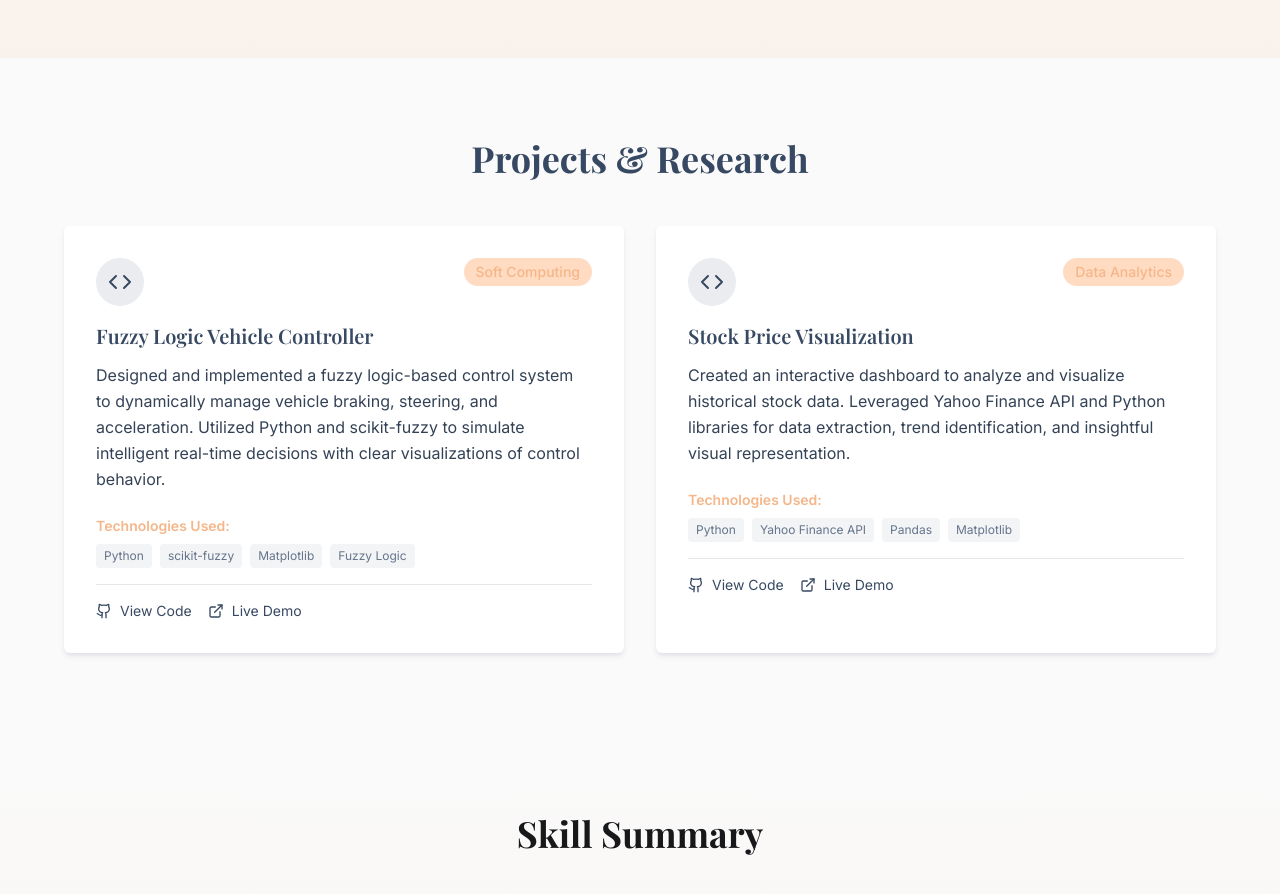
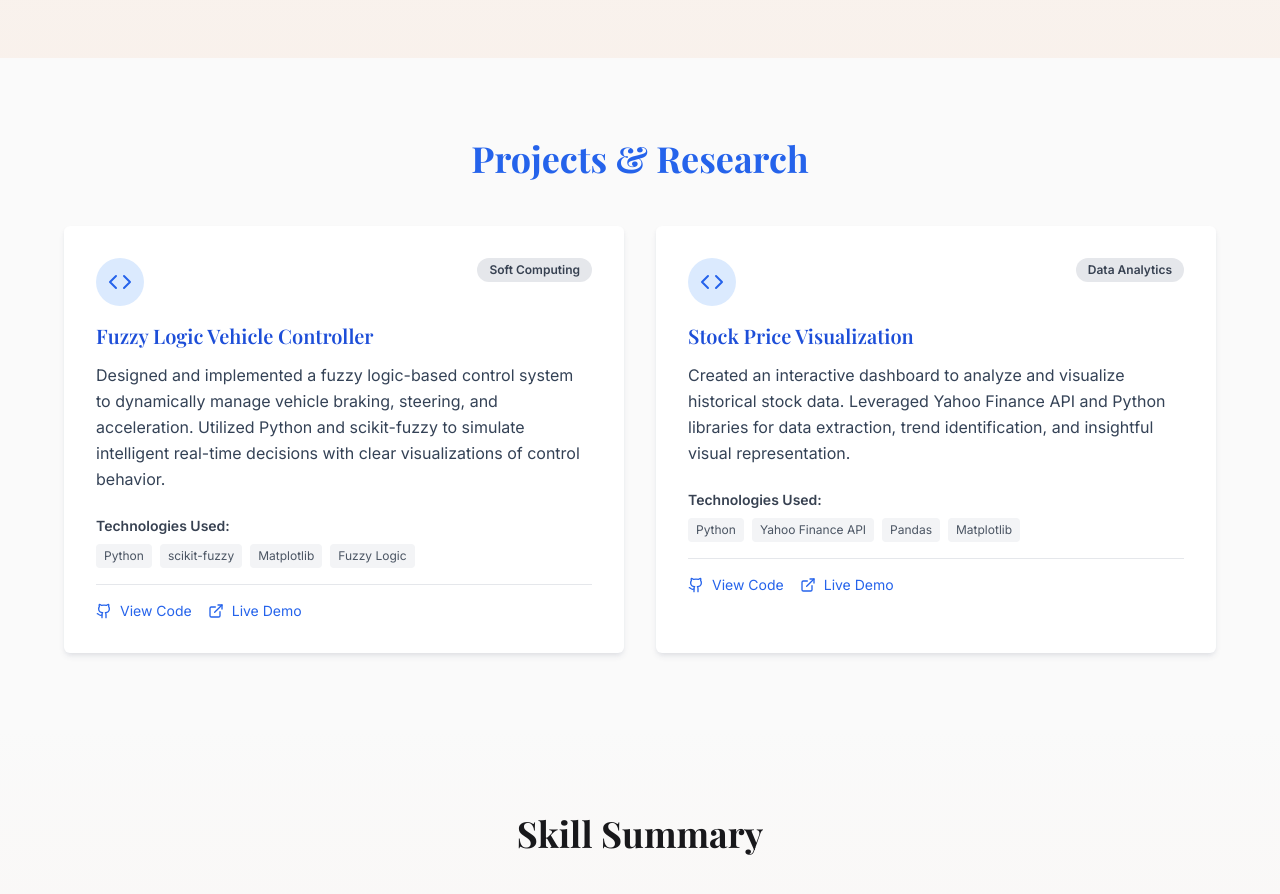
Before and after one commit to NivasBaluju/nivasportfolio, a React (Vite) app: page / in a window 1280 px wide. Shown: the part 2820-3714 px from the top of the page. Built offline with nearby package versions, Linux system fonts and the light colour scheme.

Commit message:
Update Projects.tsx

```diff
--- a/src/components/Projects.tsx
+++ b/src/components/Projects.tsx
@@ -22,7 +22,7 @@ const Projects = () => {
     <section id="projects" className="py-20 bg-background">
       <div className="container mx-auto px-6">
         <div className="max-w-6xl mx-auto">
-          <h2 className="font-serif text-4xl font-bold text-center mb-12 text-primary">
+          <h2 className="font-serif text-4xl font-bold text-center mb-12 text-blue-600">
             Projects & Research
           </h2>
 
@@ -34,15 +34,15 @@ const Projects = () => {
               >
                 <div className="p-8">
                   <div className="flex items-start justify-between mb-4">
-                    <div className="bg-primary/10 p-3 rounded-full">
-                      <Code className="w-6 h-6 text-primary" />
+                    <div className="bg-blue-100 p-3 rounded-full">
+                      <Code className="w-6 h-6 text-blue-600" />
                     </div>
-                    <span className="text-sm font-medium text-secondary bg-accent px-3 py-1 rounded-full">
+                    <span className="text-xs font-semibold text-gray-700 bg-gray-200 px-3 py-1 rounded-full">
                       {project.category}
                     </span>
                   </div>
 
-                  <h3 className="font-serif text-xl font-semibold text-primary mb-3">
+                  <h3 className="font-serif text-xl font-semibold text-blue-700 mb-3">
                     {project.title}
                   </h3>
 
@@ -52,14 +52,14 @@ const Projects = () => {
 
                   <div className="space-y-4">
                     <div>
-                      <h4 className="text-sm font-semibold text-secondary mb-2">
+                      <h4 className="text-sm font-semibold text-gray-700 mb-2">
                         Technologies Used:
                       </h4>
                       <div className="flex flex-wrap gap-2">
                         {project.technologies.map((tech, techIndex) => (
                           <span
                             key={techIndex}
-                            className="text-xs bg-muted text-muted-foreground px-2 py-1 rounded"
+                            className="text-xs bg-gray-100 text-gray-600 px-2 py-1 rounded"
                           >
                             {tech}
                           </span>
@@ -71,7 +71,7 @@ const Projects = () => {
                       <a
                         href="#"
                         aria-label="View source code on GitHub"
-                        className="flex items-center space-x-2 text-primary hover:text-secondary transition-colors"
+                        className="flex items-center space-x-2 text-blue-600 hover:text-blue-800 transition-colors"
                       >
                         <Github className="w-4 h-4" />
                         <span className="text-sm">View Code</span>
@@ -79,7 +79,7 @@ const Projects = () => {
                       <a
                         href="#"
                         aria-label="Open project details"
-                        className="flex items-center space-x-2 text-primary hover:text-secondary transition-colors"
+                        className="flex items-center space-x-2 text-blue-600 hover:text-blue-800 transition-colors"
                       >
                         <ExternalLink className="w-4 h-4" />
                         <span className="text-sm">Live Demo</span>
```
